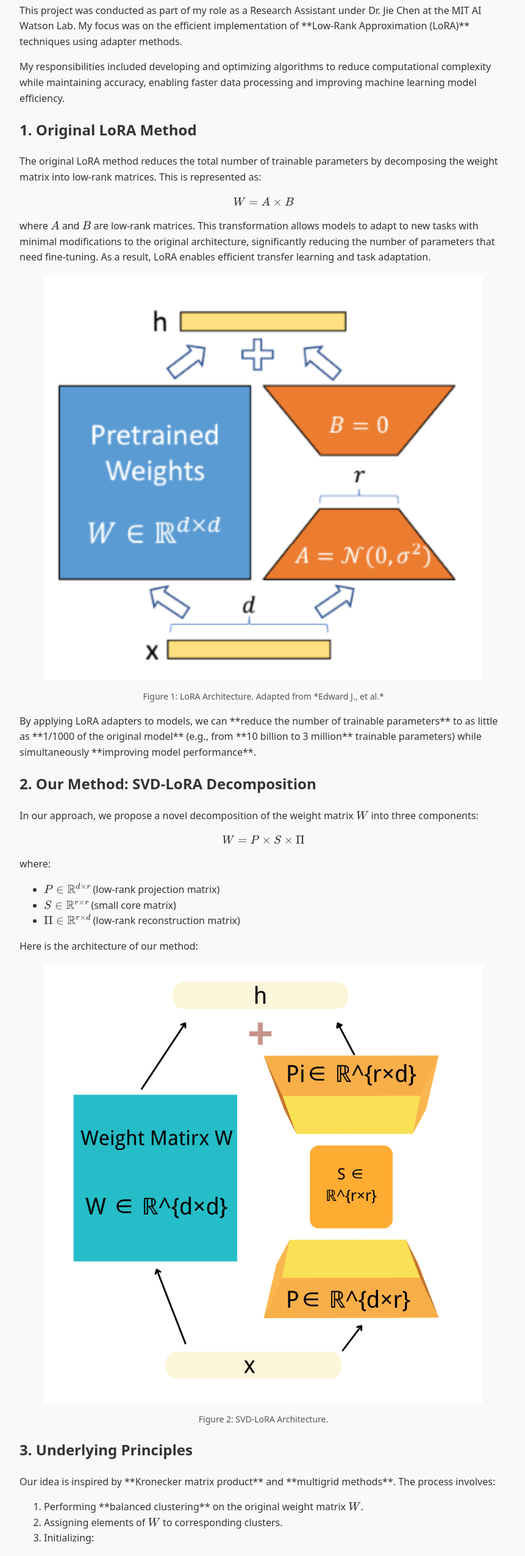
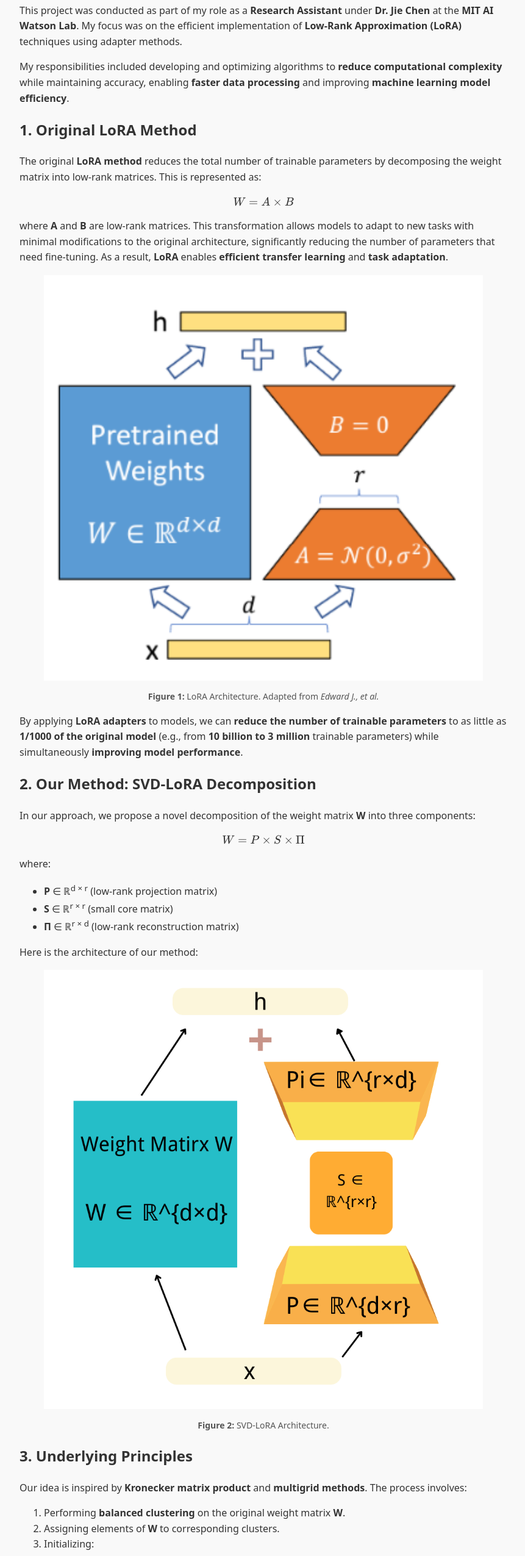
Before and after one commit to EricZou007/Eric-github.io, a plain HTML site: page project2.html in a window 1280 px wide. Shown: the part 116-2667 px from the top of the page at 61% size, without its empty margins (208-1069 px from the left). Drawn offline with nearby package versions, Linux system fonts and the light colour scheme; some packages are replaced by stand-ins of ours.

Commit message:
Update project2.html

```diff
--- a/project2.html
+++ b/project2.html
@@ -3,7 +3,7 @@
 <head>
     <meta charset="UTF-8">
     <meta name="viewport" content="width=device-width, initial-scale=1.0">
-    <title>Project 2 - SVD Lora Adaptater</title>
+    <title>Project 2 - SVD LoRA Adapter</title>
 
     <!-- MathJax for rendering LaTeX math -->
     <script type="text/javascript" async
@@ -60,14 +60,14 @@
     </style>
 </head>
 <body>
-    <h1>Project 2 - SVD Lora Adapter</h1>
+    <h1><strong>Project 2 - SVD LoRA Adapter</strong></h1>
 
-    <p>This project was conducted as part of my role as a Research Assistant under Dr. Jie Chen at the MIT AI Watson Lab. My focus was on the efficient implementation of **Low-Rank Approximation (LoRA)** techniques using adapter methods.</p>
+    <p>This project was conducted as part of my role as a <strong>Research Assistant</strong> under <strong>Dr. Jie Chen</strong> at the <strong>MIT AI Watson Lab</strong>. My focus was on the efficient implementation of <strong>Low-Rank Approximation (LoRA)</strong> techniques using adapter methods.</p>
 
-    <p>My responsibilities included developing and optimizing algorithms to reduce computational complexity while maintaining accuracy, enabling faster data processing and improving machine learning model efficiency.</p>
+    <p>My responsibilities included developing and optimizing algorithms to <strong>reduce computational complexity</strong> while maintaining accuracy, enabling <strong>faster data processing</strong> and improving <strong>machine learning model efficiency</strong>.</p>
 
-    <h2>1. Original LoRA Method</h2>
-    <p>The original LoRA method reduces the total number of trainable parameters by decomposing the weight matrix into low-rank matrices. This is represented as:</p>
+    <h2><strong>1. Original LoRA Method</strong></h2>
+    <p>The original <strong>LoRA method</strong> reduces the total number of trainable parameters by decomposing the weight matrix into low-rank matrices. This is represented as:</p>
 
     <p>
         \[
@@ -75,19 +75,19 @@
         \]
     </p>
 
-    <p>where \( A \) and \( B \) are low-rank matrices. This transformation allows models to adapt to new tasks with minimal modifications to the original architecture, significantly reducing the number of parameters that need fine-tuning. As a result, LoRA enables efficient transfer learning and task adaptation.</p>
+    <p>where <strong>A</strong> and <strong>B</strong> are low-rank matrices. This transformation allows models to adapt to new tasks with minimal modifications to the original architecture, significantly reducing the number of parameters that need fine-tuning. As a result, <strong>LoRA</strong> enables <strong>efficient transfer learning</strong> and <strong>task adaptation</strong>.</p>
 
     <figure>
         <img src="images/Lora.png" alt="LoRA Architecture" style="width: 100%; height: auto;">
         <figcaption>
-            Figure 1: LoRA Architecture. Adapted from *Edward J., et al.*
+            <strong>Figure 1:</strong> LoRA Architecture. Adapted from <em>Edward J., et al.</em>
         </figcaption>
     </figure>
 
-    <p>By applying LoRA adapters to models, we can **reduce the number of trainable parameters** to as little as **1/1000 of the original model** (e.g., from **10 billion to 3 million** trainable parameters) while simultaneously **improving model performance**.</p>
+    <p>By applying <strong>LoRA adapters</strong> to models, we can <strong>reduce the number of trainable parameters</strong> to as little as <strong>1/1000 of the original model</strong> (e.g., from <strong>10 billion to 3 million</strong> trainable parameters) while simultaneously <strong>improving model performance</strong>.</p>
 
-    <h2>2. Our Method: SVD-LoRA Decomposition</h2>
-    <p>In our approach, we propose a novel decomposition of the weight matrix \( W \) into three components:</p>
+    <h2><strong>2. Our Method: SVD-LoRA Decomposition</strong></h2>
+    <p>In our approach, we propose a novel decomposition of the weight matrix <strong>W</strong> into three components:</p>
 
     <p>
         \[
@@ -97,9 +97,9 @@
 
     <p>where:</p>
     <ul>
-        <li>\( P \in \mathbb{R}^{d \times r} \) (low-rank projection matrix)</li>
-        <li>\( S \in \mathbb{R}^{r \times r} \) (small core matrix)</li>
-        <li>\( \Pi \in \mathbb{R}^{r \times d} \) (low-rank reconstruction matrix)</li>
+        <li><strong>P</strong> ∈ ℝ<sup>d × r</sup> (low-rank projection matrix)</li>
+        <li><strong>S</strong> ∈ ℝ<sup>r × r</sup> (small core matrix)</li>
+        <li><strong>Π</strong> ∈ ℝ<sup>r × d</sup> (low-rank reconstruction matrix)</li>
     </ul>
 
     <p>Here is the architecture of our method:</p>
@@ -107,34 +107,37 @@
     <figure>
         <img src="images/SVD_lora.png" alt="SVD_LoRA Architecture" style="width: 100%; height: auto;">
         <figcaption>
-            Figure 2: SVD-LoRA Architecture.
+            <strong>Figure 2:</strong> SVD-LoRA Architecture.
         </figcaption>
     </figure>
 
-    <h2>3. Underlying Principles</h2>
-    <p>Our idea is inspired by **Kronecker matrix product** and **multigrid methods**. The process involves:</p>
+    <h2><strong>3. Underlying Principles</strong></h2>
+    <p>Our idea is inspired by <strong>Kronecker matrix product</strong> and <strong>multigrid methods</strong>. The process involves:</p>
     <ol>
-        <li>Performing **balanced clustering** on the original weight matrix \( W \).</li>
-        <li>Assigning elements of \( W \) to corresponding clusters.</li>
+        <li>Performing <strong>balanced clustering</strong> on the original weight matrix <strong>W</strong>.</li>
+        <li>Assigning elements of <strong>W</strong> to corresponding clusters.</li>
         <li>Initializing:
             \[
             P = \mathcal{N}(0,1), \quad \Pi = \mathcal{N}(0, 1/k)
             \]
-            where \( k \) is the number of elements in each cluster, and
+            where <strong>k</strong> is the number of elements in each cluster, and
             \[
             S = 0.
             \]
         </li>
     </ol>
 
-    <h2>4. Training Strategy</h2>
-    <p>Unlike traditional LoRA, **we only allow \( S \) to be trainable while freezing \( P \) and \( \Pi \). This significantly reduces the number of trainable parameters while maintaining model performance.</p>
+    <h2><strong>4. Training Strategy</strong></h2>
+    <p>Unlike traditional <strong>LoRA</strong>, we only allow <strong>S</strong> to be trainable while freezing <strong>P</strong> and <strong>Π</strong>. This significantly reduces the number of trainable parameters while maintaining model performance.</p>
 
-    <p>For example, our method further reduces the trainable parameters from **3 million to 30 thousand, making it even more efficient for transfer learning** and **model adaptation tasks.</p>
+    <p>For example, our method further reduces the trainable parameters from <strong>3 million to 30 thousand</strong>, making it even more efficient for <strong>transfer learning</strong> and <strong>model adaptation tasks</strong>.</p>
 
-    <h2>Reference</h2>
-    <p>Hu, Edward J., et al. *"LoRA: Low-Rank Adaptation of Large Language Models."* 2021, arXiv, <a href="https://arxiv.org/abs/2106.09685" target="_blank">https://arxiv.org/abs/2106.09685</a>.</p>
+    <h2><strong>Reference</strong></h2>
+    <p>Hu, Edward J., et al. <em>"LoRA: Low-Rank Adaptation of Large Language Models."</em> 2021, arXiv, <a href="https://arxiv.org/abs/2106.09685" target="_blank">https://arxiv.org/abs/2106.09685</a>.</p>
 
-    <a href="projects.html">Back to Projects</a>
+    <div style="text-align: center;">
+        <a href="projects.html">Back to Projects</a>
+    </div>
+
 </body>
 </html>
```
